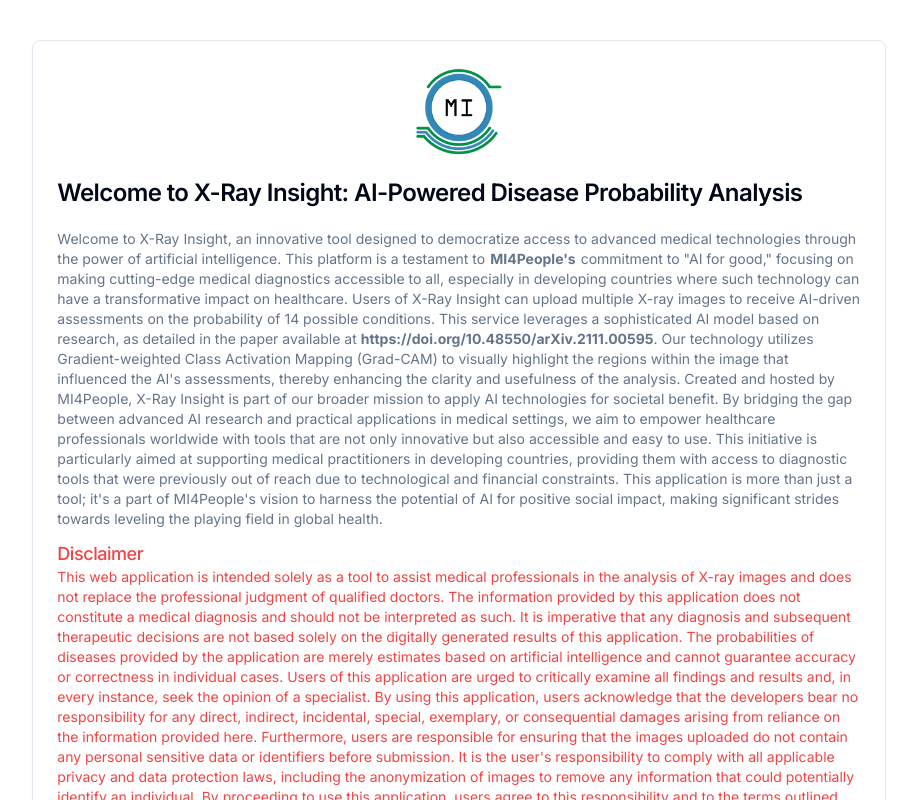
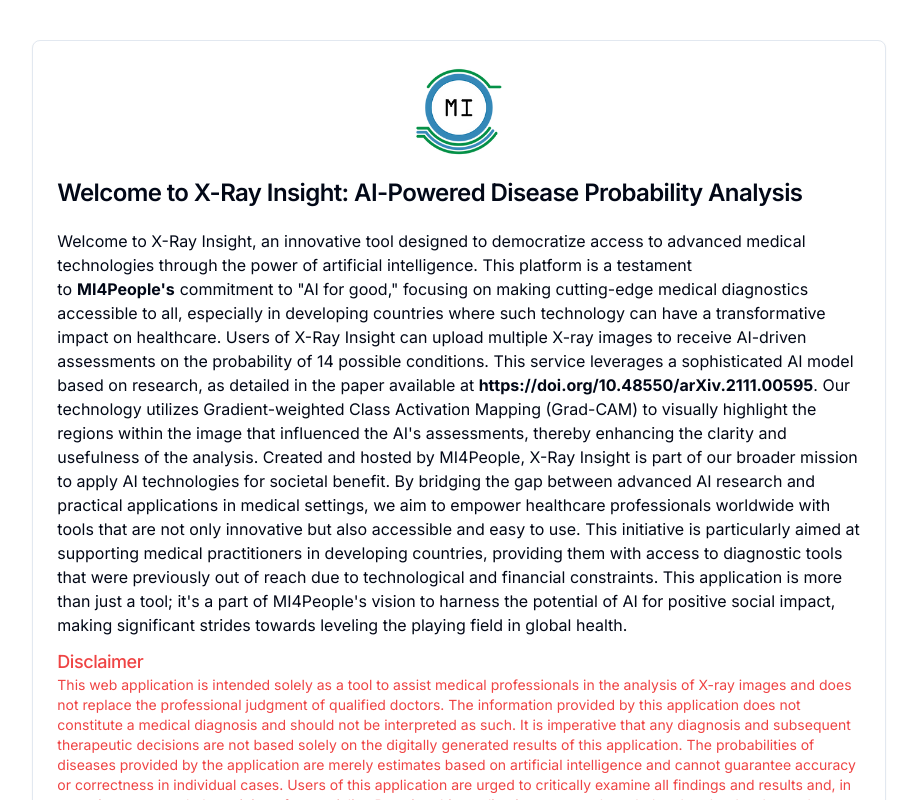
Before and after one commit to karnikkanojia/ml-image, a Next.js app: page / in a window 1280 px wide. Shown: the top 800 px of the page, without its empty margins (181-1098 px from the left). Built offline with nearby package versions, Linux system fonts and the light colour scheme.

Commit message:
Fix: Hydrating error which caused full client-side render

```diff
--- a/components/Welcome.tsx
+++ b/components/Welcome.tsx
@@ -3,7 +3,6 @@
   Card,
   CardHeader,
   CardTitle,
-  CardDescription,
   CardContent,
   CardFooter,
 } from "@/components/ui/card";
@@ -36,7 +35,6 @@
         </CardTitle>
       </CardHeader>
       <CardContent>
-        <CardDescription>
           Welcome to X-Ray Insight, an innovative tool designed to democratize
           access to advanced medical technologies through the power of
           artificial intelligence. This platform is a testament to
@@ -105,7 +103,6 @@
                 responsibility and to the terms outlined above.
             </AlertDescription>
           </Alert>
-        </CardDescription>
       </CardContent>
       <CardFooter>
         <Link href="/predict">
```
